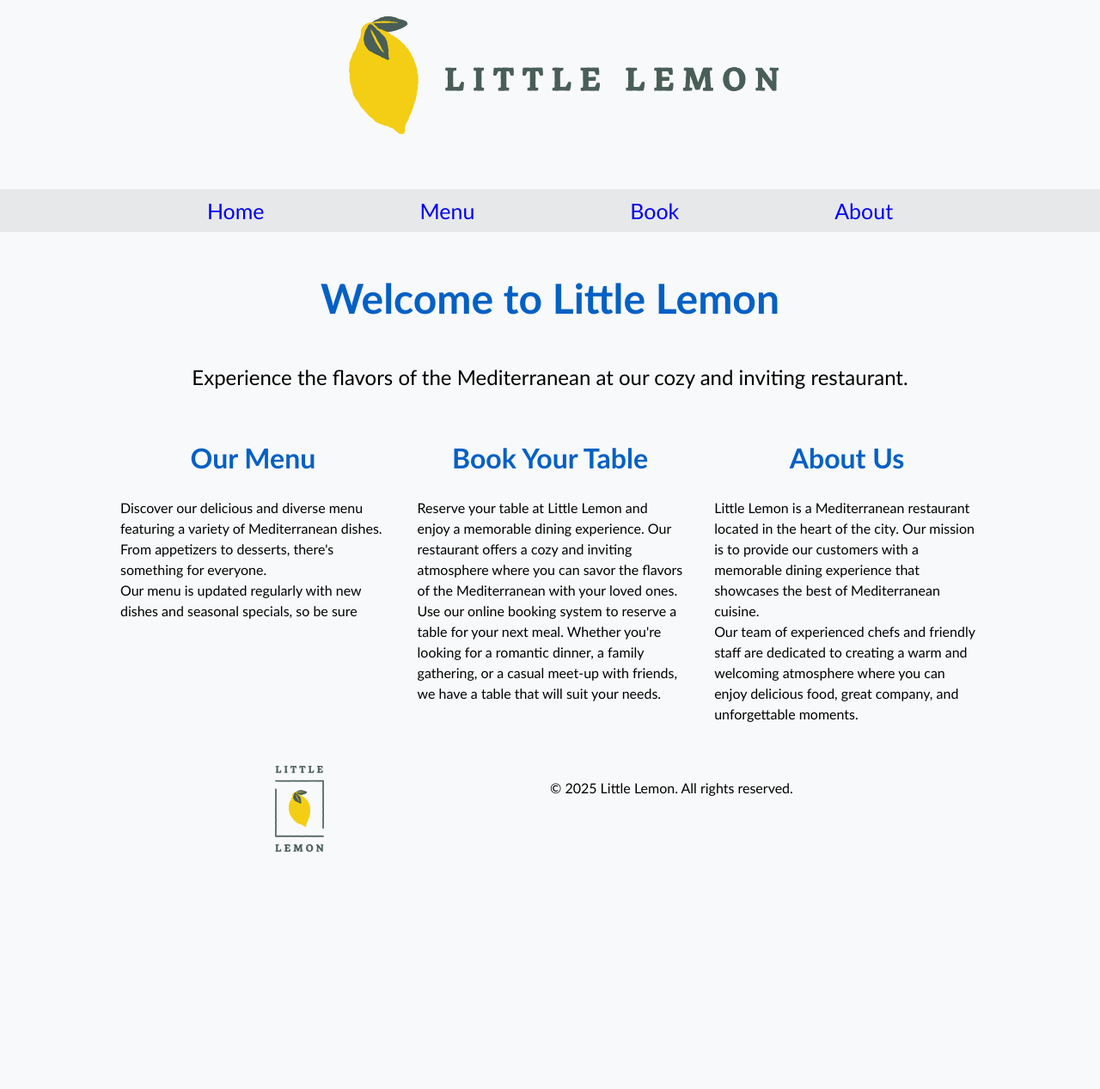
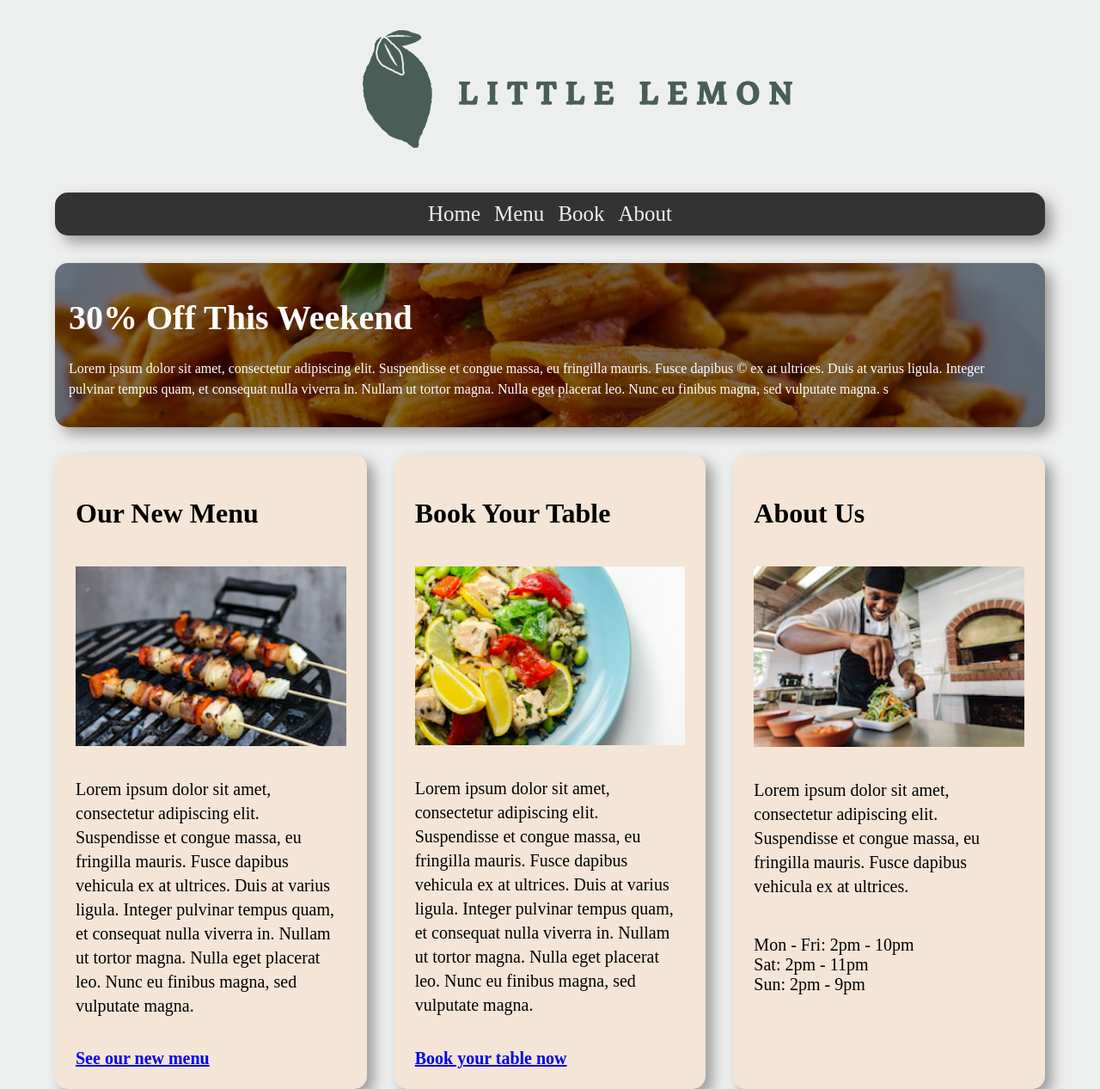
Before and after one commit to pmalicki/meta-my-test-repro, a plain HTML site: page index.html in a window 1280 px wide. Shown: the part 45-1312 px from the top of the page at 86% size. Before the commit the page ends 1087 px from the top, so only its background shows below. Drawn offline with Linux system fonts and the light colour scheme.

Commit message:
Created Little lemon website

```diff
--- a/index.html
+++ b/index.html
@@ -1,11 +1,23 @@
 <!DOCTYPE html>
 <html>
     <head>
+        <title>Little Lemon</title>
+        <link rel="icon" type="image/png" href="images/favicon.png" />
+        <meta name="viewport" content="width=device-width, initial-scale=1.0">
+        <meta name="description" content="Little Lemon is a charming neighborhood bistro that serves simple food and classic cocktails in a lively but casual environment.">
+        <meta name="author" content="Piotr Malicki">
+        <meta property="og:title" content="Little Lemon" />
+        <meta property="og:description" content="Little Lemon is a charming neighborhood bistro that serves simple food and classic cocktails in a lively but casual environment." />
+        <meta property="og:image" content="images/logo.png" />
+        <meta property="og:site_name" content="Little Lemon" />
+        <meta property="og:url" content="little-lemon.com" />
+        <meta property="og:locale" content="en_US" />
+        <meta property="og:type" content="website" />
         <link rel="stylesheet" href="styles.css">
     </head>
     <body>
         <header>
-            <img class="logo" src="images/Asset 16@4x.png" alt="Little Lemon Logo" />
+            <img class="logo" src="images/logo.png" alt="Little Lemon Logo" />
         </header>
         <nav>
             <ul class="navigation">
@@ -18,34 +30,41 @@
          <main>
            <section class="hero">
                 <article>
-                    <h1>Welcome to Little Lemon</h1>
-                    <p>Experience the flavors of the Mediterranean at our cozy and inviting restaurant.</p>
+                    <h1>30% Off This Weekend</h1>
+                    <p>Lorem ipsum dolor sit amet, consectetur adipiscing elit. Suspendisse et congue massa, eu fringilla mauris. Fusce dapibus © ex at ultrices. Duis at varius ligula. Integer pulvinar tempus quam, et consequat nulla viverra in. Nullam ut tortor magna. Nulla eget placerat leo. Nunc eu finibus magna, sed vulputate magna. s</p>
                 </article>
             </section>
             <section class="content">
-                <article>
-                    <h2>Our Menu</h1>
-                    <p>Discover our delicious and diverse menu featuring a variety of Mediterranean dishes. From appetizers to desserts, there's something for everyone.</p>
-                    <p>Our menu is updated regularly with new dishes and seasonal specials, so be sure
+                <article class="card" onclick="window.location.href='menu.html'">
+                    <h2>Our New Menu</h1>
+                    <img src="images/card1.png" alt="Grill Image" />
+                    <p>Lorem ipsum dolor sit amet, consectetur adipiscing elit. Suspendisse et congue massa, eu fringilla mauris. Fusce dapibus vehicula ex at ultrices. Duis at varius ligula. Integer pulvinar tempus quam, et consequat nulla viverra in. Nullam ut tortor magna. Nulla eget placerat leo. Nunc eu finibus magna, sed vulputate magna.</p>
+                    <a href="menu.html">See our new menu</a>
                 </article>
-                <article>
+                <article class="card" onclick="window.location.href='book.html'">
                     <h2>Book Your Table</h1>
-                    <p>Reserve your table at Little Lemon and enjoy a memorable dining experience. Our restaurant offers a cozy and inviting atmosphere where you can savor the flavors of the Mediterranean with your loved ones.</p>
-                    <p>Use our online booking system to reserve a table for your next meal. Whether you're looking for a romantic dinner, a family gathering, or a casual meet-up with friends, we have a table that will suit your needs.</p>
+                    <img src="images/card2.png" alt="Salad Image" />
+                    <p>Lorem ipsum dolor sit amet, consectetur adipiscing elit. Suspendisse et congue massa, eu fringilla mauris. Fusce dapibus vehicula ex at ultrices. Duis at varius ligula. Integer pulvinar tempus quam, et consequat nulla viverra in. Nullam ut tortor magna. Nulla eget placerat leo. Nunc eu finibus magna, sed vulputate magna.</p>
+                    <a href="book.html">Book your table now</a>
                 </article>
-                <article>
+                <article class="card">
                     <h2>About Us</h1>
-                    <p>Little Lemon is a Mediterranean restaurant located in the heart of the city. Our mission is to provide our customers with a memorable dining experience that showcases the best of Mediterranean cuisine.</p>
-                    <p>Our team of experienced chefs and friendly staff are dedicated to creating a warm and welcoming atmosphere where you can enjoy delicious food, great company, and unforgettable moments.</p>
+                    <img src="images/card3.png" alt="Chef Image" />
+                    <div>
+                        <p>Lorem ipsum dolor sit amet, consectetur adipiscing elit. Suspendisse et congue massa, eu fringilla mauris. Fusce dapibus vehicula ex at ultrices.</p> <br/>
+                        Mon - Fri: 2pm - 10pm <br/>
+                        Sat: 2pm - 11pm<br/>
+                        Sun: 2pm - 9pm
+                    </div>
                 </article>
            </section>
         </main>
         <footer>
             <div>
-                <img class="footer-logo" src="images/Asset 20@4x.png" alt="Little Lemon Logo" />
+                <img class="footer-logo" src="images/footer.png" alt="Little Lemon Logo" />
             </div>
-            <div>
-                <p>&copy; 2025 Little Lemon. All rights reserved.</p>
+            <div class="copy">
+                <p>Copyright Litte Lemon</p>
             </div>
         </footer>
     </body>
--- a/styles.css
+++ b/styles.css
@@ -1,7 +1,9 @@
 body{
-    background-color: #f8f9fa;
-    font-family: 'Gill Sans', 'Gill Sans MT', Calibri, 'Trebuchet MS', sans-serif;
-    margin: 0px;
+    background-color: #edefee;
+    font-family: 'OpenSans, Arial, sans-serif';
+    margin: auto;
+    max-width: 1400px;
+    padding: 3rem 5%;;
 }
 
 header {
@@ -13,97 +15,158 @@ header {
 .logo{
     width: auto;
     max-width: 100%;
-    display: block;
-    margin: 3rem auto;
-    padding: 1rem;
+    padding: 2rem;
 }
 
 .navigation{
     height: 50px;
-    background-color: #e6e8ea;
+    list-style: none;
+    background-color: #333333;
     display: flex;
-    justify-content: space-evenly;
+    justify-content: center;
     align-items: center;
     padding: 0 5%;
-    margin:0px;
-    list-style: none;
-    font-size: 25px;
-    color: #0360c5;
+    margin-bottom: 2rem;
+    border-radius: 15px;
+    box-shadow: 8px 8px 16px #9c9b9b;
 }
 
 .navigation a {
     text-decoration: none;
-    margin: 0 .25rem;
+    display: block;
+    position: relative;
+    margin: 0 .5rem;
+    font-size: 25px;
+    color: #edefee;
 }
 
-.navigation a:hover {
-    color: #003063;
-    text-decoration: underline;
+.navigation a:hover,
+.navigation a:focus {
+    color: #ffffff;
 }
 
-main{
-    margin: 3rem 5%;
+.navigation a::after {
+  content: '';
+  position: absolute;
+  bottom: 0;
+  left: 0;
+  width: 100%;
+  height: 0.1em;
+  background-color: #ffffff;
+  opacity: 1;
+  transform: scale(0);
+  transform-origin: center;
+  transition: opacity 300ms, transform 300ms;
+}
+
+.navigation a:hover::after,
+.navigation a:focus::after{
+  transform: scale(1);
+  transition: transform .3s ease;
 }
 
 .hero{
-    margin: 1.5rem 5%;
-    text-align: center;
+    min-height: 75px;
+    color: #ffffff;
+    background-image: linear-gradient(rgba(0, 0, 0, 0.5), rgba(0, 0, 0, 0.5)), url('images/hero.jpg');
+    background-size: cover;
+    background-position: center;
+    padding: 1rem;
+    margin: 1rem 0;
+    border-radius: 15px;
+    box-shadow: 8px 8px 16px #9c9b9b;
 }
+
+.hero:hover,
+.card:hover {
+    transform: scale(1.025);
+    transition: .3s ease;
+    box-shadow: 8px 8px 16px #757474;
+}
+
 .hero h1{
-    font-size: 3rem;
-    color: #0360c5;
+    font-size: 2.5rem;
+    margin: 1.5rem 0;
 }
 
 .hero p{
-    font-size: 1.5rem;
-    line-height: 2rem;
-    text-align: center;
+    font-size: 1rem;
+    line-height: 1.5rem;
 }
 
 .content {
-    margin: 2rem 5%;
+    margin: 2rem 0;
+    gap: 2rem;
     display: flex;
+    color: #000000;
+}
+
+@media screen and (max-width: 768px){
+    .content {
+        flex-direction: column;
+    }
 }
 
 .content h2 {
-    font-size: 2rem;
-    color: #0360c5;
-    text-align: center;
+    font-size: 1.25rem;
 }
 
 .content p {
-    font-size: 1rem;
-    line-height: 1.5rem;
-    text-align: left;
-    margin: 0 .5rem;
+    font-size: 1.25rem;
+    line-height: 1.75rem;
 }
 
-.content article{
+.card{
+    background-color: #f4e5d6;
+    border-radius: 15px;
+    box-shadow: 8px 8px 16px #9c9b9b;
     flex: 1;
-    margin: 0 1%;
+    padding: 1.5rem;
+    font-size: 1.25rem;
+    display: grid;
+    grid-template-rows: .2fr auto 1fr auto;
+    grid-gap: 1rem;
+
+}
+
+.card h2 {
+    font-size: 2rem;
+}
+
+.card img {
+    width: 100%;
+}
+
+.card a{
+   color: #0000ee;
+   font-weight: bold;
+}
+
+.card a:hover,
+.card a:focus {
+    color: #01018a;
 }
 
 footer {
     display: flex;
-    margin: 3rem auto;
-    text-align: left;
-    max-width: 50%;
-}
-
-footer .footer-logo{
-    height: 100px;
+    padding: 2rem 0;;
 }
 
 footer > div {
     flex: 1;
-
 }
 
-@media (max-width: 600px) {
-    .content {
-        flex-direction: column;
-    }
-    .content article{
-        margin: 0;
-    }
+.footer-logo{
+    height: 100px;
 }
+
+footer p{
+    margin: 0.25rem 0;
+}
+
+.copy{
+    border-top: #000000 2px solid;
+    padding: 0px;
+    margin: 0px;
+    text-align: right;
+}
```
Also changed, not shown: images/Asset 16@4x.png (deleted), images/Asset 18@4x.png (deleted), images/Asset 20@4x.png (deleted), images/Asset 7@4x.png (deleted), images/Asset 9@4x.png (deleted), images/card1.png (added), images/card2.png (added), images/card3.png (added), images/favicon.png (added), images/footer.png (added), images/hero.jpg (added), images/logo.png (renamed from images/Asset 14@4x.png).
